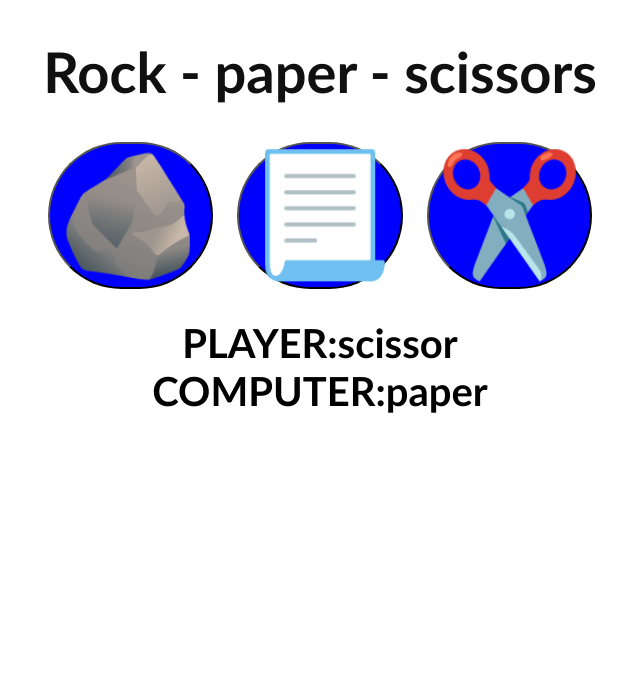
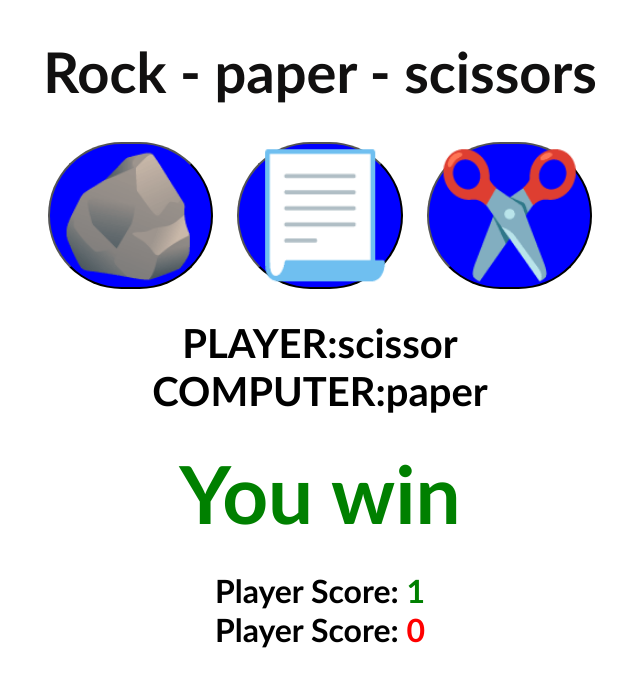
Before and after one commit to Bivek21/Scissor-paper-rock, a plain HTML site: page index.html in a window 1280 px wide. Both pictures are taken after a click on the button "✂️". Shown: the whole page, without its empty margins (320-960 px from the left). Drawn offline with Linux system fonts and the light colour scheme.

Commit message:
first commit

```diff
--- a/index.html
+++ b/index.html
@@ -15,6 +15,15 @@
     <div id="playerDisplay">Player:</div>
     <div id="computerDisplay">Computer:</div>
     <div id="resultDisplay"></div>
+    <div class="scoreDisplay">
+      Player Score:
+      <span id="playerScoreDisplay">0</span>
+    </div>
+
+    <div class="scoreDisplay">
+      Player Score:
+      <span id="computerScoreDisplay">0</span>
+    </div>
   </head>
   <body></body>
   <script src="index.js"></script>
--- a/index.js
+++ b/index.js
@@ -2,7 +2,11 @@ const choices = ["rock", "paper", "scissor"];
 const playerDisplay = document.getElementById("playerDisplay");
 const computerDisplay = document.getElementById("computerDisplay");
 const resultDisplay = document.getElementById("resultDisplay");
+const playerScoreDisplay = document.getElementById("playerScoreDisplay");
+const computerScoreDisplay = document.getElementById("computerScoreDisplay");
 
+let playerScore = 0;
+let computerScore = 0;
 function playGame(playerChoice) {
   const computerChoice = choices[Math.floor(Math.random() * 3)];
   let result = "";
@@ -18,7 +22,7 @@ function playGame(playerChoice) {
         result = computerChoice === "rock" ? "You win" : "you loose";
         break;
 
-      case "scissorsr":
+      case "scissor":
         result = computerChoice === "paper" ? "You win" : "you loose";
         break;
     }
@@ -27,4 +31,18 @@ function playGame(playerChoice) {
   playerDisplay.textContent = `PLAYER:${playerChoice}`;
   computerDisplay.textContent = `COMPUTER:${computerChoice}`;
   resultDisplay.textContent = result;
+
+  switch (result) {
+    case "You win":
+      resultDisplay.classList.add("greenText");
+      playerScore++;
+      playerScoreDisplay.textContent = playerScore;
+      break;
+
+    case "you loose":
+      resultDisplay.classList.add("redText");
+      computerScore++;
+      computerScoreDisplay.textContent = computerScore;
+      break;
+  }
 }
--- a/style.css
+++ b/style.css
@@ -37,3 +37,16 @@ h1{
     font-size: 5rem;
     margin: 30px 0;
 }
+
+.scoreDisplay{
+    font-size: 2rem;
+
+}
+
+.greenText, #playerScoreDisplay{
+    color: green;
+}
+
+.redText, #computerScoreDisplay{
+    color: red;
+}
```
